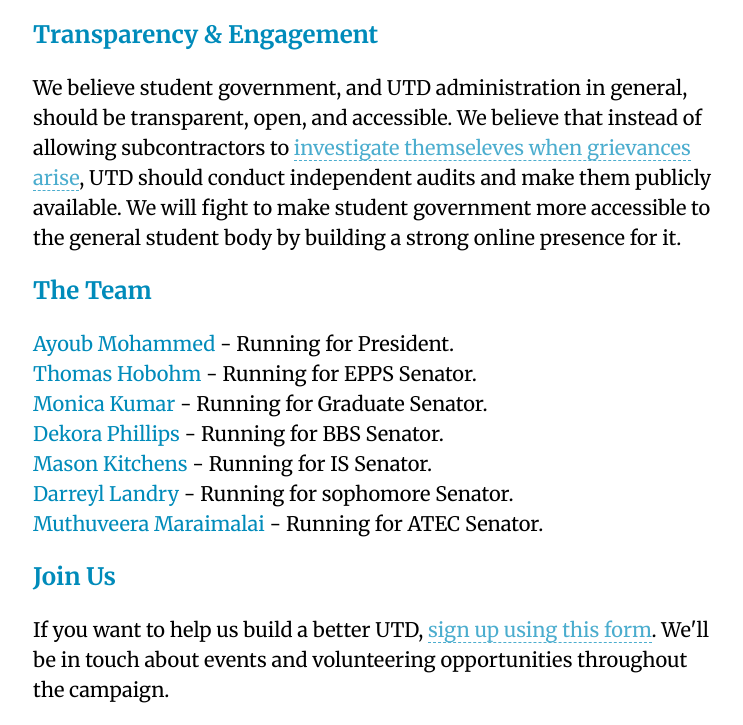
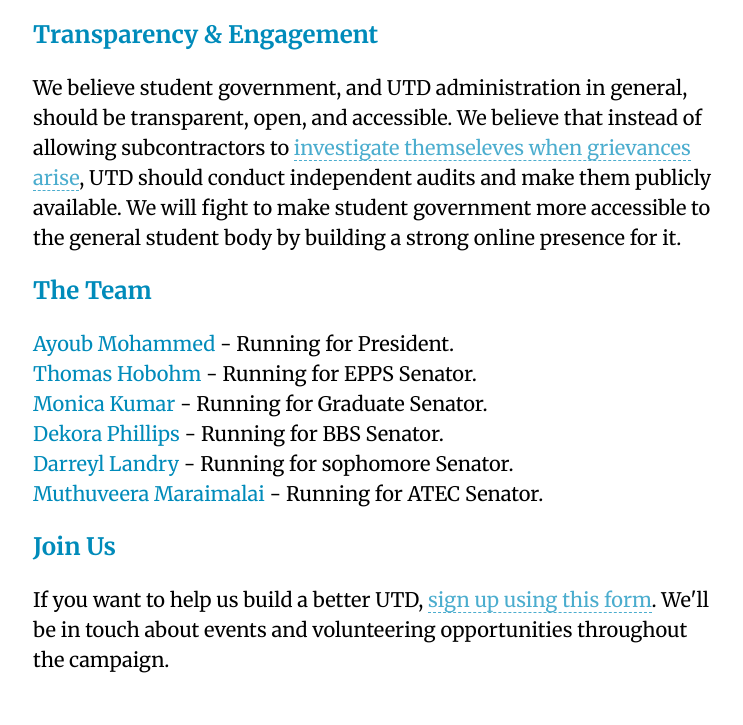
Before and after one commit to undercase/Labor, a plain HTML site: page index.html in a window 1280 px wide. Shown: the part 785-1510 px from the top of the page, without its empty margins (267-1010 px from the left). After the commit the page ends 1480 px from the top, so only its background shows below. Drawn offline with Linux system fonts and the light colour scheme.

Commit message:
Removed Mason Kitchens

```diff
--- a/index.html
+++ b/index.html
@@ -27,7 +27,6 @@
       <span class="name">Thomas Hobohm</span> - Running for EPPS Senator.<br>
       <span class="name">Monica Kumar</span> - Running for Graduate Senator.<br>
       <span class="name">Dekora Phillips</span> - Running for BBS Senator.<br>
-      <span class="name">Mason Kitchens</span> - Running for IS Senator.<br>
       <span class="name">Darreyl Landry</span> - Running for sophomore Senator.<br>
       <span class="name">Muthuveera Maraimalai</span> - Running for ATEC Senator.
     </p>
```
